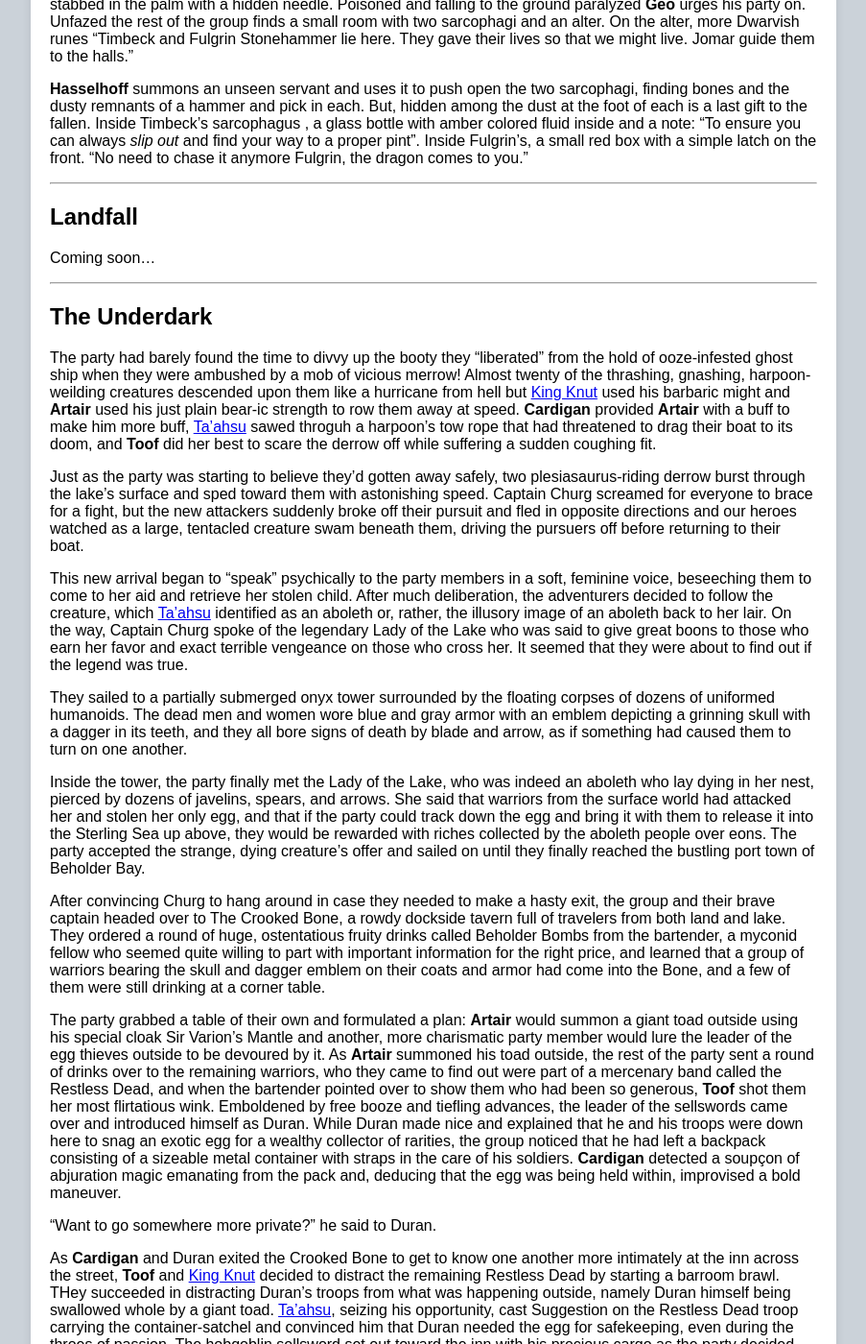
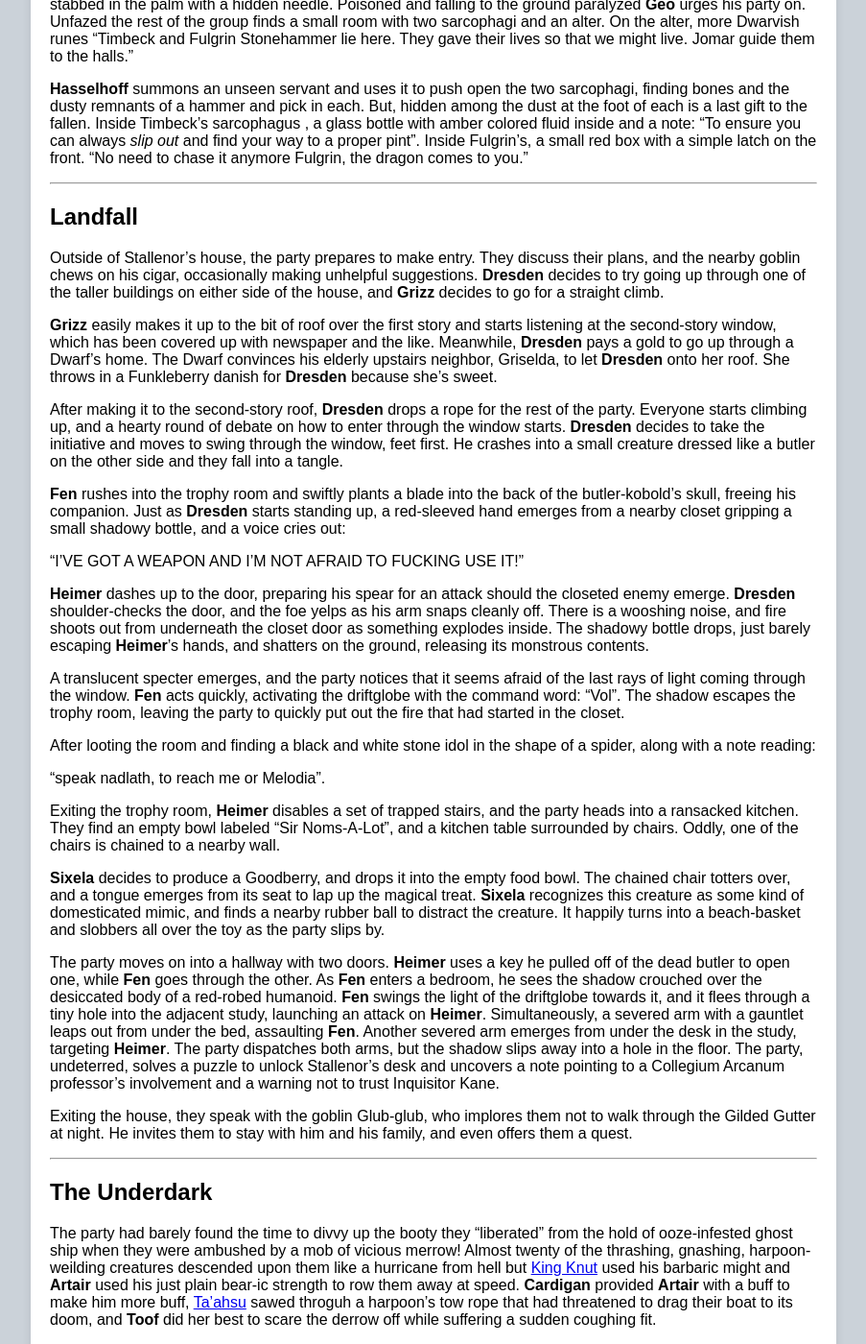
Before and after one commit to pragma-turner/tavernsandtales, a Jekyll site: the page built from _posts/2024-02-20-season-2-session-6.md, in a window 1280 px wide and 1400 px high, scrolled down 1454 px. Shown: the whole window at 96% size, without its empty margins (188-1091 px from the left). Built offline with Jekyll 4.4.1, drawn with Linux system fonts in a browser that asks for light colours.

Commit message:
Turner s6 notes.

```diff
--- a/_posts/2024-02-20-season-2-session-6.md
+++ b/_posts/2024-02-20-season-2-session-6.md
@@ -35,7 +35,32 @@ While exploring the cave, the party is able to spot a hidden door behind the Tro
 ---
 # Landfall <a name="landfall"/>
 
-Coming soon...
+Outside of Stallenor's house, the party prepares to make entry. They discuss their plans, and the nearby goblin chews on his cigar, occasionally making unhelpful suggestions. **Dresden** decides to try going up through one of the taller buildings on either side of the house, and **Grizz** decides to go for a straight climb.
+
+**Grizz** easily makes it up to the bit of roof over the first story and starts listening at the second-story window, which has been covered up with newspaper and the like. Meanwhile, **Dresden** pays a gold to go up through a Dwarf's home. The Dwarf convinces his elderly upstairs neighbor, Griselda, to let **Dresden** onto her roof. She throws in a Funkleberry danish for **Dresden** because she's sweet.
+
+After making it to the second-story roof, **Dresden** drops a rope for the rest of the party. Everyone starts climbing up, and a hearty round of debate on how to enter through the window starts. **Dresden** decides to take the initiative and moves to swing through the window, feet first. He crashes into a small creature dressed like a butler on the other side and they fall into a tangle.
+
+**Fen** rushes into the trophy room and swiftly plants a blade into the back of the butler-kobold's skull, freeing his companion. Just as **Dresden** starts standing up, a red-sleeved hand emerges from a nearby closet gripping a small shadowy bottle, and a voice cries out:
+
+"I'VE GOT A WEAPON AND I'M NOT AFRAID TO FUCKING USE IT!"
+
+**Heimer** dashes up to the door, preparing his spear for an attack should the closeted enemy emerge. **Dresden** shoulder-checks the door, and the foe yelps as his arm snaps cleanly off. There is a wooshing noise, and fire shoots out from underneath the closet door as something explodes inside. The shadowy bottle drops, just barely escaping **Heimer**'s hands, and shatters on the ground, releasing its monstrous contents.
+
+A translucent specter emerges, and the party notices that it seems afraid of the last rays of light coming through the window. **Fen** acts quickly, activating the driftglobe with the command word: "Vol". The shadow escapes the trophy room, leaving the party to quickly put out the fire that had started in the closet.
+
+After looting the room and finding a black and white stone idol in the shape of a spider, along with a note reading:
+
+"speak nadlath, to reach me or Melodia".
+
+Exiting the trophy room, **Heimer** disables a set of trapped stairs, and the party heads into a ransacked kitchen. They find an empty bowl labeled "Sir Noms-A-Lot", and a kitchen table surrounded by chairs. Oddly, one of the chairs is chained to a nearby wall.
+
+**Sixela** decides to produce a Goodberry, and drops it into the empty food bowl. The chained chair totters over, and a tongue emerges from its seat to lap up the magical treat. **Sixela** recognizes this creature as some kind of domesticated mimic, and finds a nearby rubber ball to distract the creature. It happily turns into a beach-basket and slobbers all over the toy as the party slips by.
+
+The party moves on into a hallway with two doors. **Heimer** uses a key he pulled off of the dead butler to open one, while **Fen** goes through the other. As **Fen** enters a bedroom, he sees the shadow crouched over the desiccated body of a red-robed humanoid. **Fen** swings the light of the driftglobe towards it, and it flees through a tiny hole into the adjacent study, launching an attack on **Heimer**. Simultaneously, a severed arm with a gauntlet leaps out from under the bed, assaulting **Fen**. Another severed arm emerges from under the desk in the study, targeting **Heimer**. The party dispatches both arms, but the shadow slips away into a hole in the floor. The party, undeterred, solves a puzzle to unlock Stallenor's desk and uncovers a note pointing to a Collegium Arcanum professor's involvement and a warning not to trust Inquisitor Kane.
+
+Exiting the house, they speak with the goblin Glub-glub, who implores them not to walk through the Gilded Gutter at night. He invites them to stay with him and his family, and even offers them a quest.
+
 
 ---
 # The Underdark <a name="underdark"/>
```
